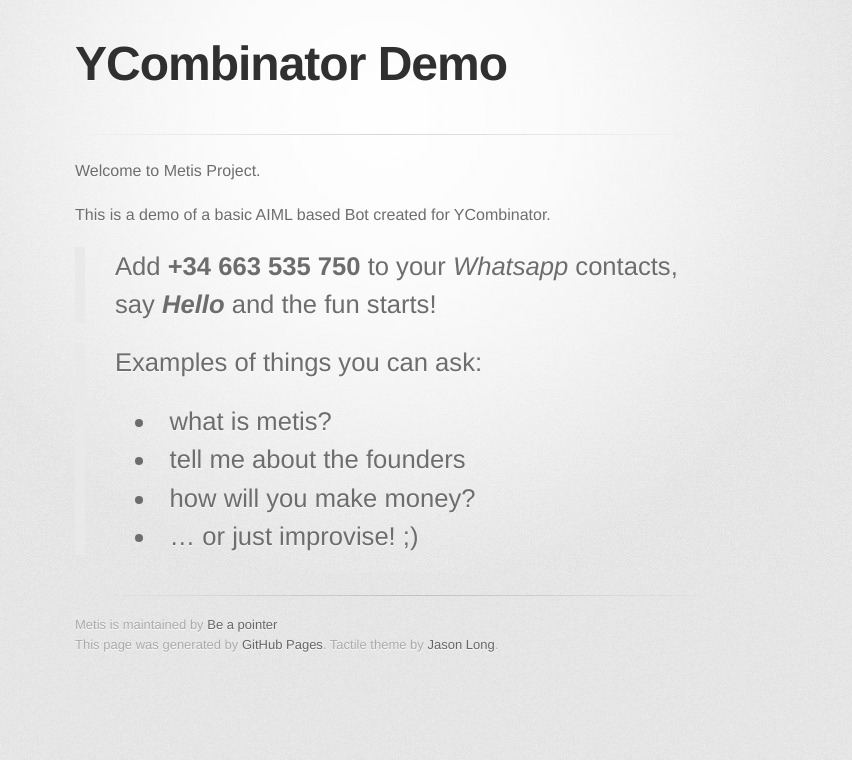
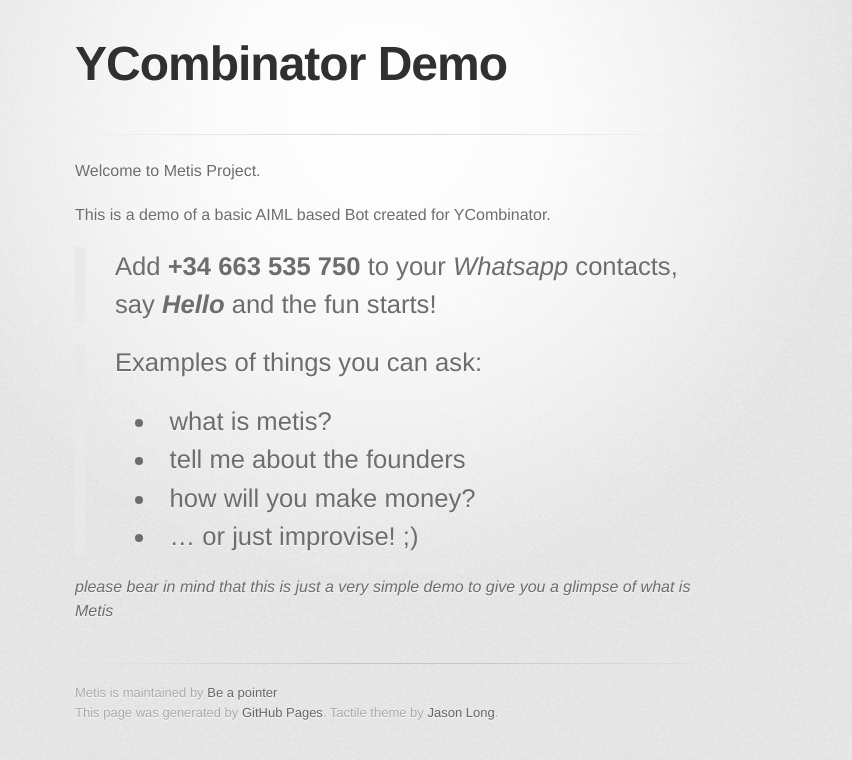
Before and after one commit to be-a-pointer/be-a-pointer.github.io, a Jekyll site: the page built from _posts/2014-10-07-79cfZ9Sdw95jWC7pSodE-UJ7z9CuMbehSPcp5E3qb.md, in a window 1280 px wide. Shown: the top 760 px of the page, without its empty margins (255-1107 px from the left). Built offline with Jekyll 4.4.1, drawn with Linux system fonts in a browser that asks for light colours; some web fonts are replaced.

Commit message:
added a disclaimer

```diff
--- a/_posts/2014-10-07-79cfZ9Sdw95jWC7pSodE-UJ7z9CuMbehSPcp5E3qb.md
+++ b/_posts/2014-10-07-79cfZ9Sdw95jWC7pSodE-UJ7z9CuMbehSPcp5E3qb.md
@@ -15,3 +15,5 @@
 - tell me about the founders
 - how will you make money?
 - ... or just improvise! ;)
+
+_please bear in mind that this is just a very simple demo to give you a glimpse of what is Metis_
```
